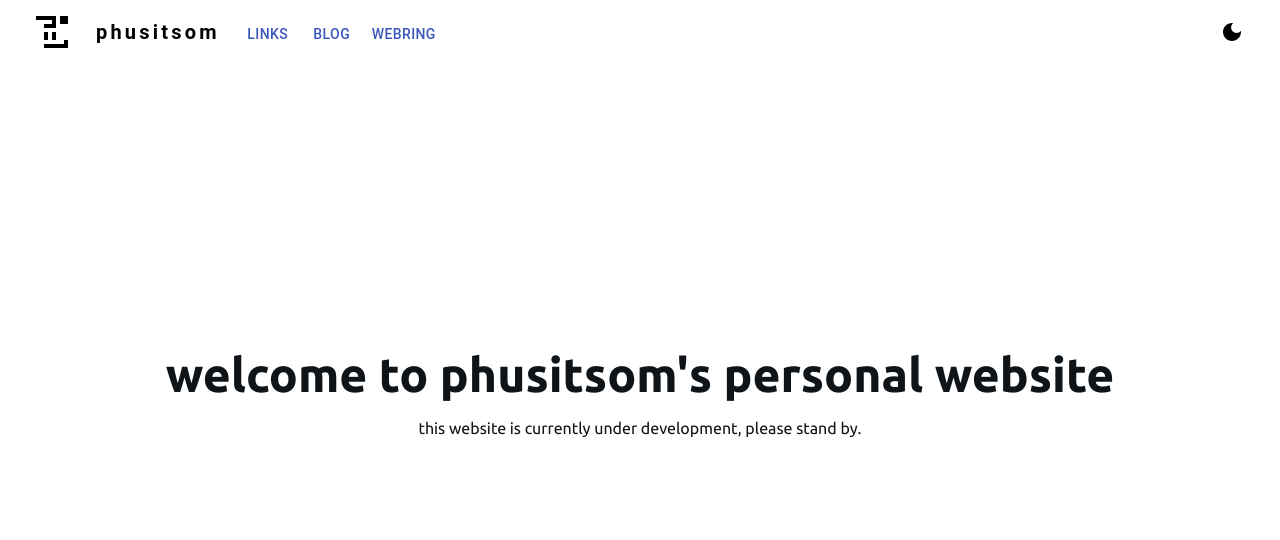
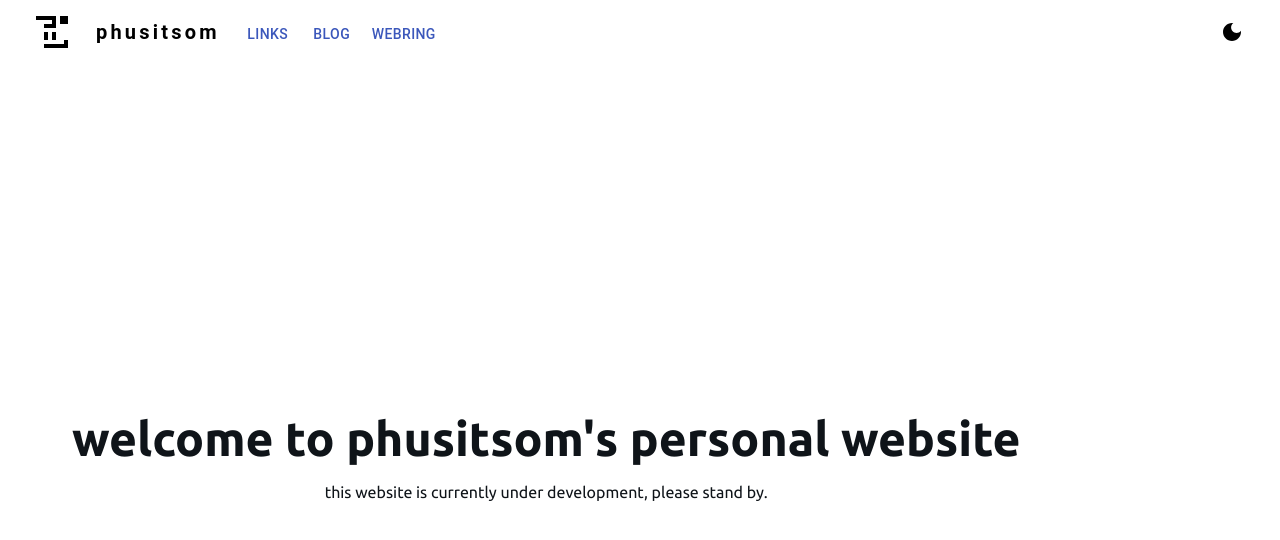
Before and after one commit to lazykern/me.kazylab.xyz, a Next.js app: page / in a window 1280 px wide. Shown: the top 540 px of the page. Built offline with nearby package versions, Linux system fonts and the light colour scheme.

Commit message:
Update navbar

```diff
--- a/components/Layout.tsx
+++ b/components/Layout.tsx
@@ -3,8 +3,10 @@ import { ThemeProvider } from "@mui/material";
 import { useTheme } from "next-themes";
 import React, { Fragment } from "react";
 import NavBar from "./NavBar";
+import Footer from "./Footer";
 
 import { lightTheme, darkTheme } from "../utils/themes";
+import { Box } from "@mui/system";
 
 const Layout = ({ children }: { children: React.ReactNode }) => {
   const { theme, systemTheme } = useTheme();
@@ -16,8 +18,20 @@ const Layout = ({ children }: { children: React.ReactNode }) => {
     <>
       <ThemeProvider theme={muiTheme}>
         <Fragment>
-          <NavBar />
-          <main>{children}</main>
+          <Box sx={{ maxWidth: "1200px" }}>
+            <NavBar />
+          </Box>
+          <Box
+            sx={{
+              marginTop: { xs: "0px", md: "64px" },
+              marginBottom: { xs: "56px", md: "0px" },
+              maxWidth: "1200px",
+              display: "flex",
+              marginX: "auto",
+            }}
+          >
+            <main>{children}</main>
+          </Box>
         </Fragment>
       </ThemeProvider>
     </>
--- a/components/NavBar.tsx
+++ b/components/NavBar.tsx
@@ -65,8 +65,8 @@ function NavBar() {
         boxShadow: "none",
         top: { xs: "auto", md: 0 },
         bottom: { xs: 0, md: "auto" },
-        background: "inherit",
         color: "text.primary",
+        background: "var(--background)",
       }}
     >
       <Container maxWidth="xl">
@@ -98,6 +98,7 @@ function NavBar() {
               fontWeight: 700,
               letterSpacing: ".2rem",
               textDecoration: "none",
+              color: "text.primary",
             }}
           >
             phusitsom
@@ -165,7 +166,14 @@ function NavBar() {
                       fontSize: "1.5rem",
                     }}
                   >
-                    {page}
+                    <Typography
+                      sx={{
+                        textDecoration:
+                          page === "webring" ? "line-through" : "none",
+                      }}
+                    >
+                      {page}
+                    </Typography>
                   </Button>
                 ))}
               </Stack>
```
